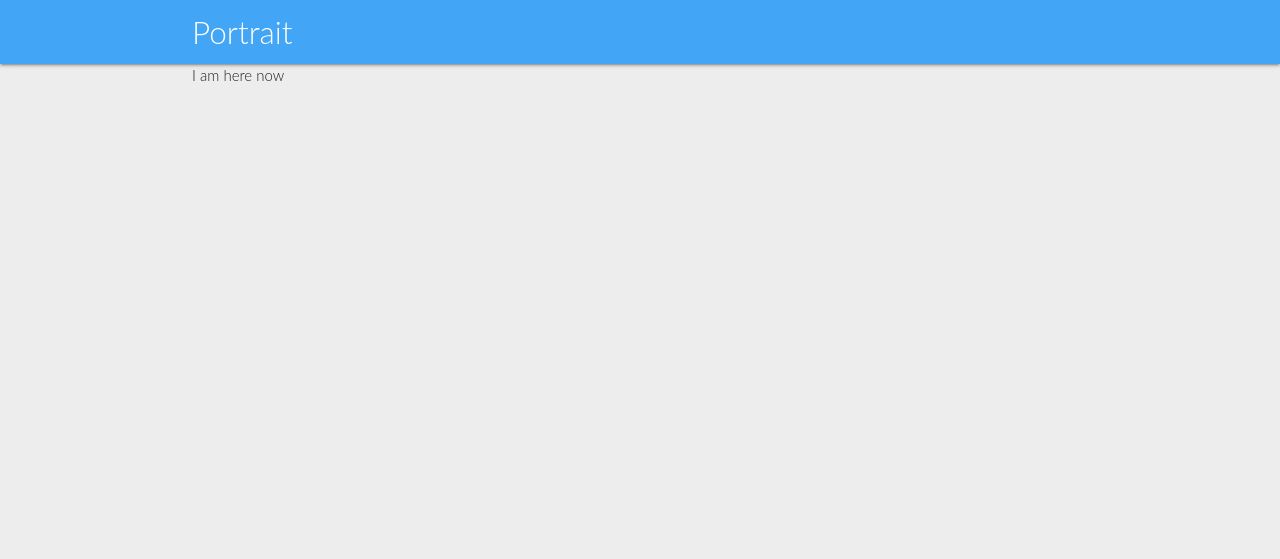
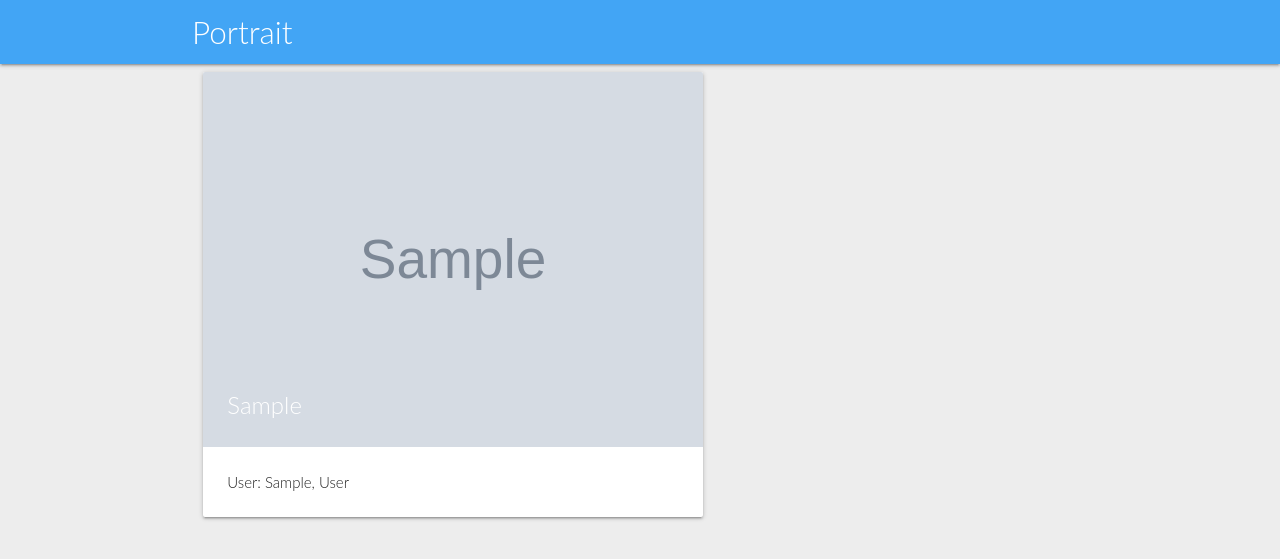
Before and after one commit to andela-sjames/Portrait, a Django app: page /dashboard/ in a window 1280 px wide. Shown: the top 559 px of the page. Run offline with Django 3.2, Linux system fonts and the light colour scheme; a user stored in the database is signed in; tables that the repository leaves empty hold one stand-in row (values such as "Sample post"); grey boxes marked "Sample" are stand-in pictures; some libraries are stand-ins or nearby versions.

Commit message:
Update dashboard view

```diff
--- a/portrait/webapp/templates/dashboard.html
+++ b/portrait/webapp/templates/dashboard.html
@@ -2,8 +2,17 @@
 {% load static %}
 
 {% block main %}
-<div>
-    I am here now
+<div class="row">
+    <div class="col s12 m7">
+        <div class="card">
+            <div class="card-image">
+                <img responsive-img src="{{ profile.photo }}">
+                <span class="card-title">{{ profile.user.first_name }}</span>
+            </div>
+            <div class="card-content">
+                <p> User: {{ profile.user.first_name }}, {{ profile.user.last_name }}</p>
+            </div>
+        </div>
+    </div>
 </div>
-
 {% endblock main %}
```
